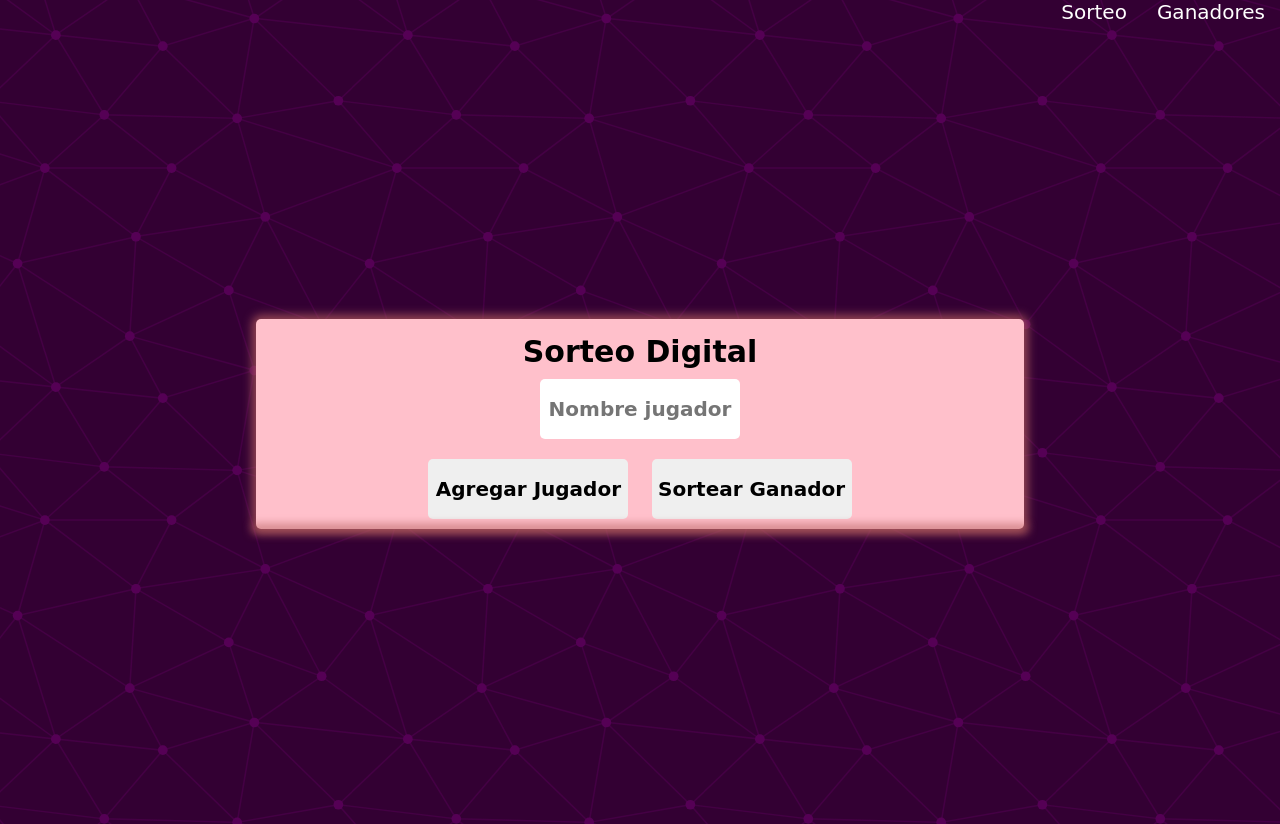
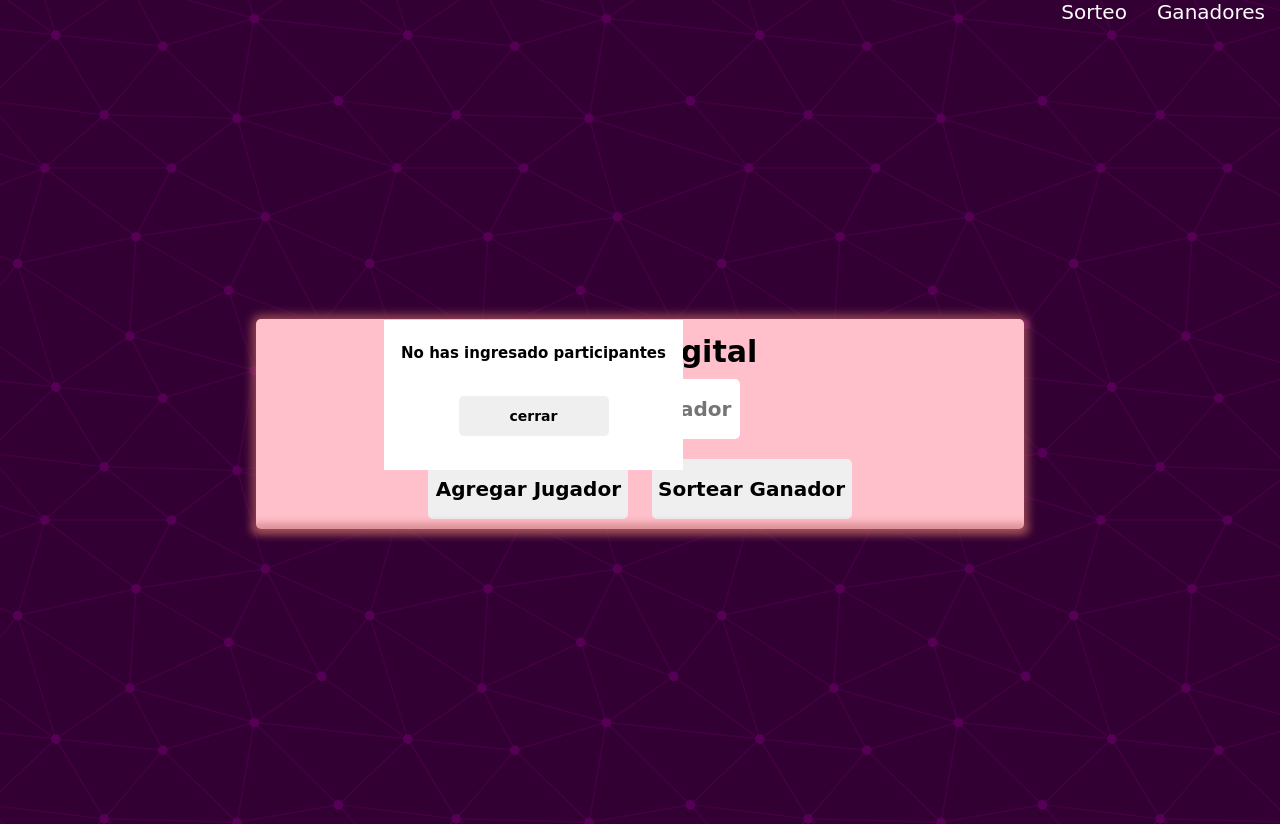
Before and after one commit to abril-cantera/sorteoprueba1-Frontend, a website with bundled scripts: page index.html in a window 1280 px wide. Both pictures are taken after a click on the button "Sortear Ganador". Built offline with nearby package versions, Linux system fonts and the light colour scheme.

Commit message:
Terminado, arreglando estilos y media quire

```diff
--- a/css/styles.css
+++ b/css/styles.css
@@ -17,6 +17,33 @@ body {
 }
 .active {
   display: flex;
+}
+.notificacion {
+  position: absolute;
+  top: 40%;
+  width: 299px;
+  height: 150px;
+  background-color: white;
+  left: 30%;
+}
+.btnNotificacion {
+  height: 40px;
+  width: 150px;
+  font-size: 1.4rem;
+  margin: 10px;
+  border: none;
+  border-radius: 5px;
+  font-family: "Rubik Puddles", cursive;
+  font-weight: 700;
+  text-align: center;
+}
+.notificationSecondary {
+  display: flex;
+  flex-direction: column;
+  align-items: center;
+  height: 100%;
+  width: 100%;
+  justify-content: space-evenly;
 }
 .ganadores {
   display: flex;
--- a/index.html
+++ b/index.html
@@ -8,6 +8,12 @@
     <title>Document</title>
   </head>
   <body>
+    <section id="notificacion" class="notificacion inactive">
+      <section class="notificationSecondary">
+        <h2 id="text"></h2>
+        <button id="btnNotificacion" class="btnNotificacion">cerrar</button>
+      </section>
+    </section>
     <header>
       <nav class="ganadores">
         <a id="btnSorteo">Sorteo</a>
--- a/package.json
+++ b/package.json
@@ -16,6 +16,8 @@
     "express": "^4.18.2",
     "mongoose": "^6.10.0",
     "nodemon": "^2.0.20",
-    "path": "^0.12.7"
+    "path": "^0.12.7",
+    "sweetalert": "^2.1.2",
+    "sweetalert2": "^11.7.3"
   }
 }
--- a/src/modules/sorteo.js
+++ b/src/modules/sorteo.js
@@ -6,12 +6,25 @@ export function sorteo(input, agregar, ganador, jugadores) {
 
   let jugadoresArray = [];
 
+  const notificacion = document.getElementById('notificacion')
+  const text = document.getElementById('text')
+  const btnNotificacion = document.getElementById('btnNotificacion')
+
+  function notificacionAlerta(alerta) {
+    notificacion.classList.add('notificacion')
+    notificacion.classList.remove('inactive')
+    btnNotificacion.addEventListener('click', closedNotification)
+    text.innerText = alerta
+  }
+  function closedNotification() {
+    notificacion.classList.add('inactive')
+  }
   const agregarJugadores = () => {
     const inputValue = $input.value;
     if (inputValue === "" || inputValue.length === 0) {
-      alert("No has ingresado participante");
+      notificacionAlerta("No has ingresado participante")
     } else if (jugadoresArray.includes(inputValue)) {
-      alert('Nombre repetido')
+      notificacionAlerta('Nombre repetido')
     } else {
       jugadoresArray.push(inputValue);
 
@@ -33,7 +46,7 @@ export function sorteo(input, agregar, ganador, jugadores) {
     setTimeout(() => {
       $jugadores.innerHTML = [];
     }, 2000);
-    alert(`El ganador es ${jugadorGanador}`);
+    notificacionAlerta(`El ganador es ${jugadorGanador}`)
   };
 
 
@@ -53,7 +66,7 @@ export function sorteo(input, agregar, ganador, jugadores) {
 
   $ganador.addEventListener("click", () => {
     if (jugadoresArray.length === 0) {
-      alert("No has ingresado participantes");
+      notificacionAlerta("No has ingresado participantes")
     } else {
       ganadorSorteo();
     }
```
Also changed, not shown: 1 other file.
